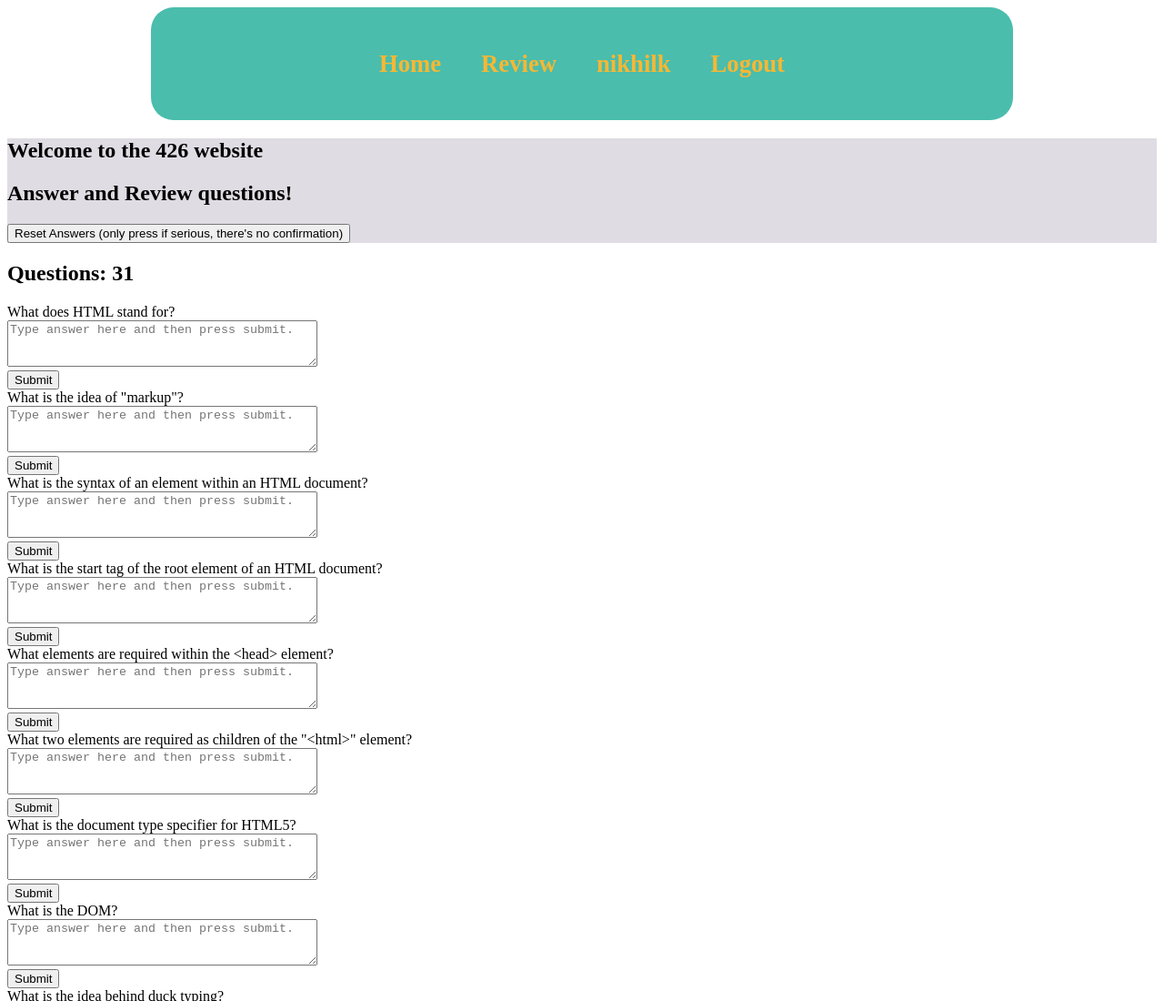
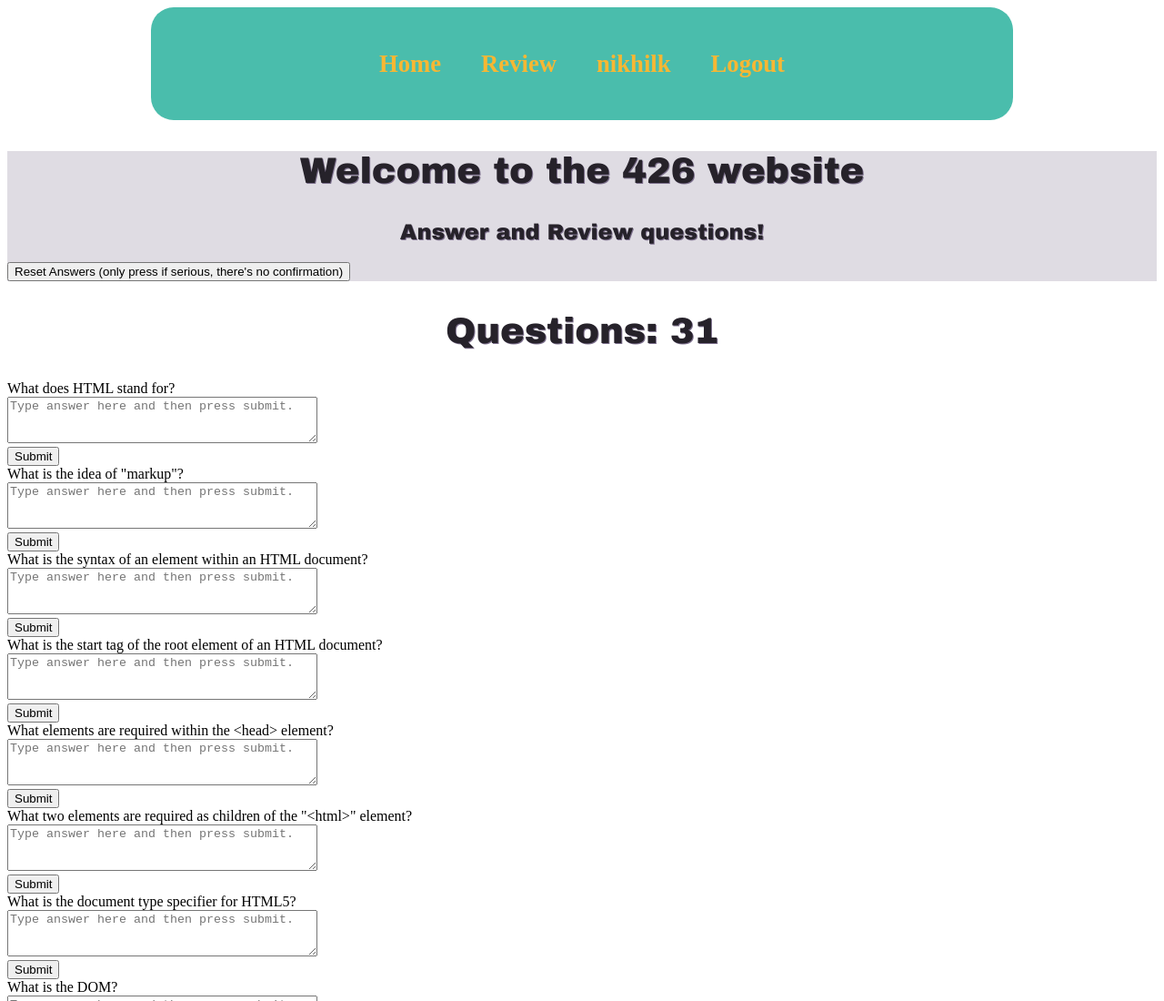
Before and after one commit to nkomirisetti/Basic-quiz-website, a plain HTML site: page index.html in a window 1280 px wide. Shown: the top 1100 px of the page at 91% size. Drawn offline with nearby package versions, Linux system fonts and the light colour scheme.

Commit message:
added title styles

```diff
--- a/style.css
+++ b/style.css
@@ -29,7 +29,18 @@
     background-color: #dfdce3;
 }
 .title{
-    font:
+    color: #26222a;
+    text-align: center;
+    text-shadow: 1px 1px #7e718e;
+    font-size: 2.5em;
+    font-family: "Arial Black", Gadget, sans-serif;
+}
+.subtitle{
+    color: #26222a;
+    text-align: center;
+    text-shadow: 1px 1px #7e718e;
+    font-size: 1.5em;
+    font-family: "Arial Black", Gadget, sans-serif;
 }
 .header-container{
     text-align: left;
```
